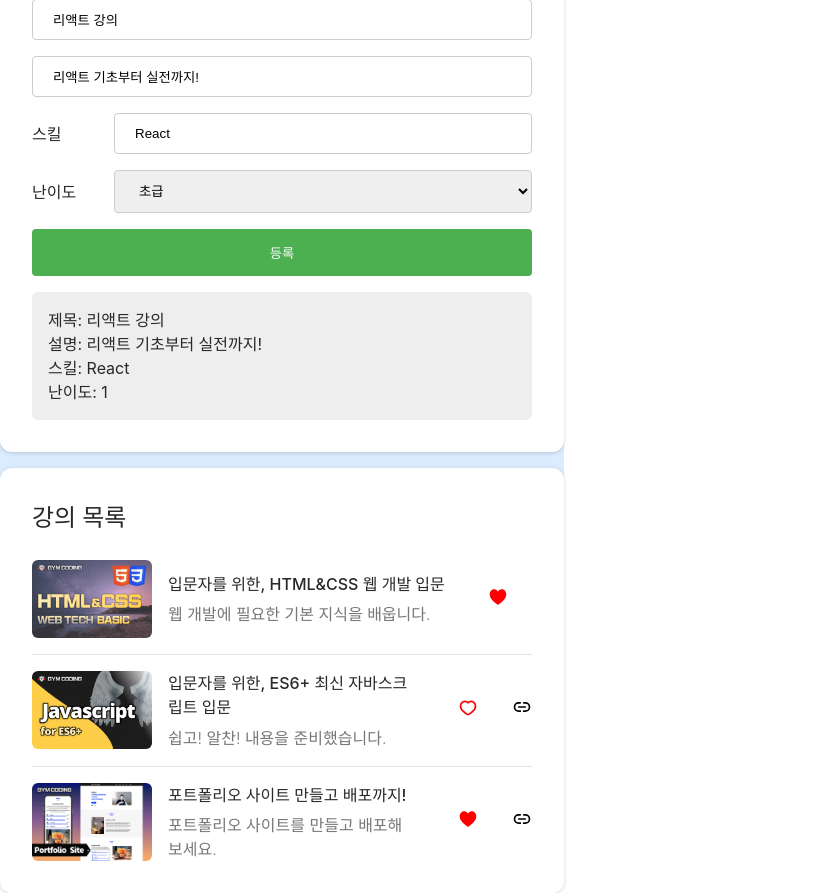
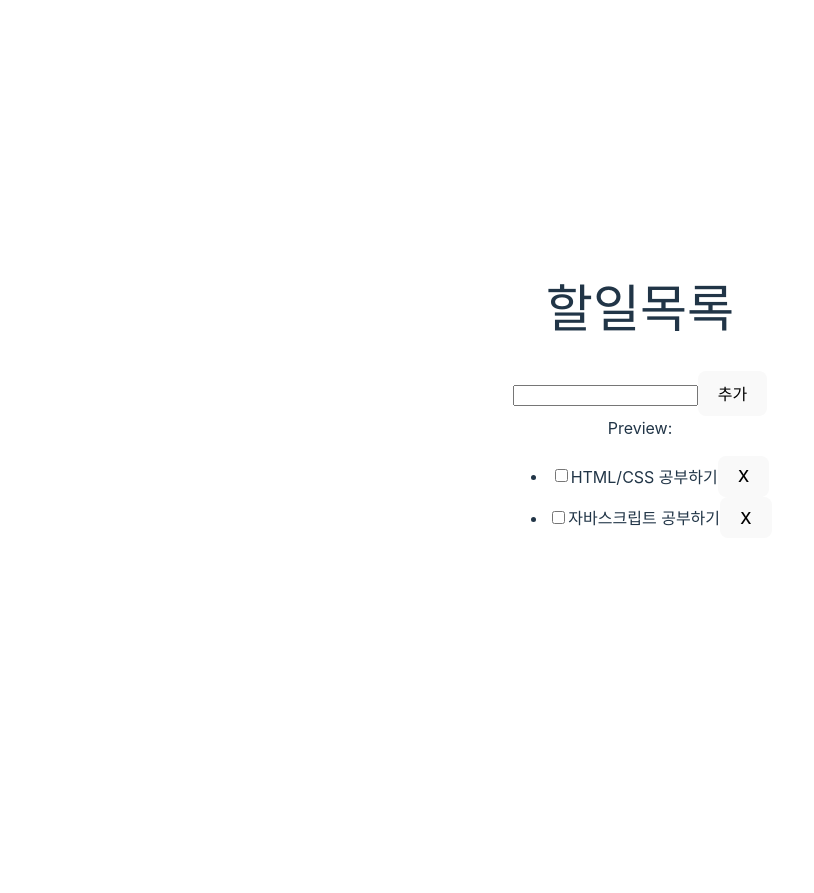
Before and after one commit to nova-fe/Study__React, a React (Vite) app in the folder learn-react/: page / in a window 1280 px wide. Shown: the whole page, without its empty margins (0-814 px from the left). After the commit the page ends 800 px from the top, so only its background shows below. Built offline with nearby package versions, Linux system fonts and the light colour scheme.

Commit message:
배열 업데이트 하기 1탄

```diff
--- a/learn-react/src/AppTodo.jsx
+++ b/learn-react/src/AppTodo.jsx
@@ -3,15 +3,67 @@ import "./App.css";
 import TodoList from "./components/todo/TodoList";
 
 export default function AppTodo(props) {
+  const [todoText, setTodoText] = useState("");
   const [todos, setTodos] = useState([
-    { id: 0, label: "HTML/CSS 공부하기" },
-    { id: 1, label: "자바스크립트 공부하기" },
+    { id: 0, text: "HTML/CSS 공부하기", done: false },
+    { id: 1, text: "자바스크립트 공부하기", done: false },
   ]);
+
+  // input 입력값 가져오기
+  const handleTodoTextChange = (e) => {
+    setTodoText(e.target.value);
+  };
+
+  // 엔터키로 할일 추가
+  const handleKeyDown = (e) => {
+    // if (e.keyCode === 13) {
+    //   handleAddTodo();
+    // }
+    if (e.key === "Enter") {
+      handleAddTodo();
+    }
+  };
+
+  // 할일 추가
+  const handleAddTodo = () => {
+    const nextId = todos.length;
+    setTodos([...todos, { id: nextId, text: todoText, done: false }]);
+    // input 과 Preview 값 공백으로
+    setTodoText(""); // ❌ null, undefined
+  };
+
+  // 할일 삭제
+  const handleDeleteTodo = (deleteId) => {
+    // todos를 순회하면서 id가 deleteId와 같지 않은 것들만 담아서 새로운 배열 생성
+    const newTodos = todos.filter((item) => item.id !== deleteId);
+    setTodos(newTodos);
+  };
+
+  // 할일 체크
+  const handleToggleTodo = (id, done) => {
+    // 기존 배열 안의 객체 속성(여기선 done) 변경 -> 새로운 메모리를 할당해서 업데이트 필요
+    const nextTodos = todos.map((item) => {
+      // 만약 item.id 가 id와 같다면
+      if (item.id === id) {
+        // 새로운 객체를 return
+        return { ...item, done: done };
+      }
+      // id가 같지 않다면(체크 클릭하지 않음) 기존 객체를 return
+      return item;
+    });
+
+    setTodos(nextTodos);
+  };
+
   return (
     <div>
       <h1>할일목록</h1>
-      <TodoList todos={todos} />
-      <TodoList todos={todos} />
+      <input type="text" value={todoText} onKeyDown={handleKeyDown} onChange={handleTodoTextChange} />
+      <button type="button" onClick={handleAddTodo}>
+        추가
+      </button>
+      <div>Preview: {todoText}</div>
+      <TodoList todos={todos} onTodoDelete={handleDeleteTodo} onToggleTodo={handleToggleTodo} />
     </div>
   );
 }
--- a/learn-react/src/components/todo/TodoList.jsx
+++ b/learn-react/src/components/todo/TodoList.jsx
@@ -1,10 +1,18 @@
-export default function TodoList({ todos = [] }) {
-  const items = [...todos];
-  items.push({ id: 2, label: "포트폴리오 사이트 만들기" });
+export default function TodoList({ todos = [], onTodoDelete, onToggleTodo }) {
   return (
     <ul>
-      {items.map((item) => (
-        <li key={item.id}>{item.label}</li>
+      {todos.map((item) => (
+        <li key={item.id}>
+          <input
+            type="checkbox"
+            checked={item.done}
+            onChange={(e) => {
+              onToggleTodo(item.id, e.target.checked);
+            }}
+          />
+          <span style={item.done ? { textDecoration: "line-through" } : {}}>{item.text}</span>
+          <button onClick={() => onTodoDelete(item.id)}>X</button>
+        </li>
       ))}
     </ul>
   );
--- a/learn-react/src/main.jsx
+++ b/learn-react/src/main.jsx
@@ -1,6 +1,6 @@
 import { StrictMode } from "react";
 import { createRoot } from "react-dom/client";
-import App from "./AppCourse.jsx";
+import App from "./AppTodo.jsx";
 import "./index.css";
 
 createRoot(document.getElementById("root")).render(
```
